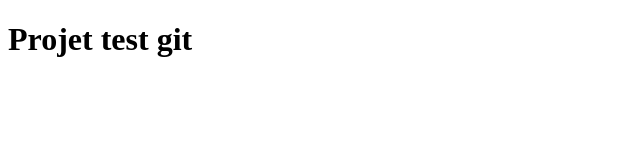
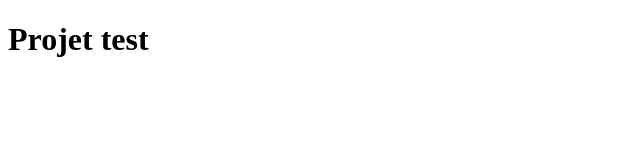
Before and after one commit to abhija77/projet-test, a plain HTML site: page index.html in a window 1280 px wide. Shown: the full height of the page, 0-640 px from the left. Drawn offline with Linux system fonts and the light colour scheme.

Commit message:
j'ai enlevé le mot git

```diff
--- a/index.html
+++ b/index.html
@@ -8,7 +8,7 @@
 </head>
 <body>
     <h1>
-        Projet test git
+        Projet test
     </h1>
 </body>
 </html>
```
